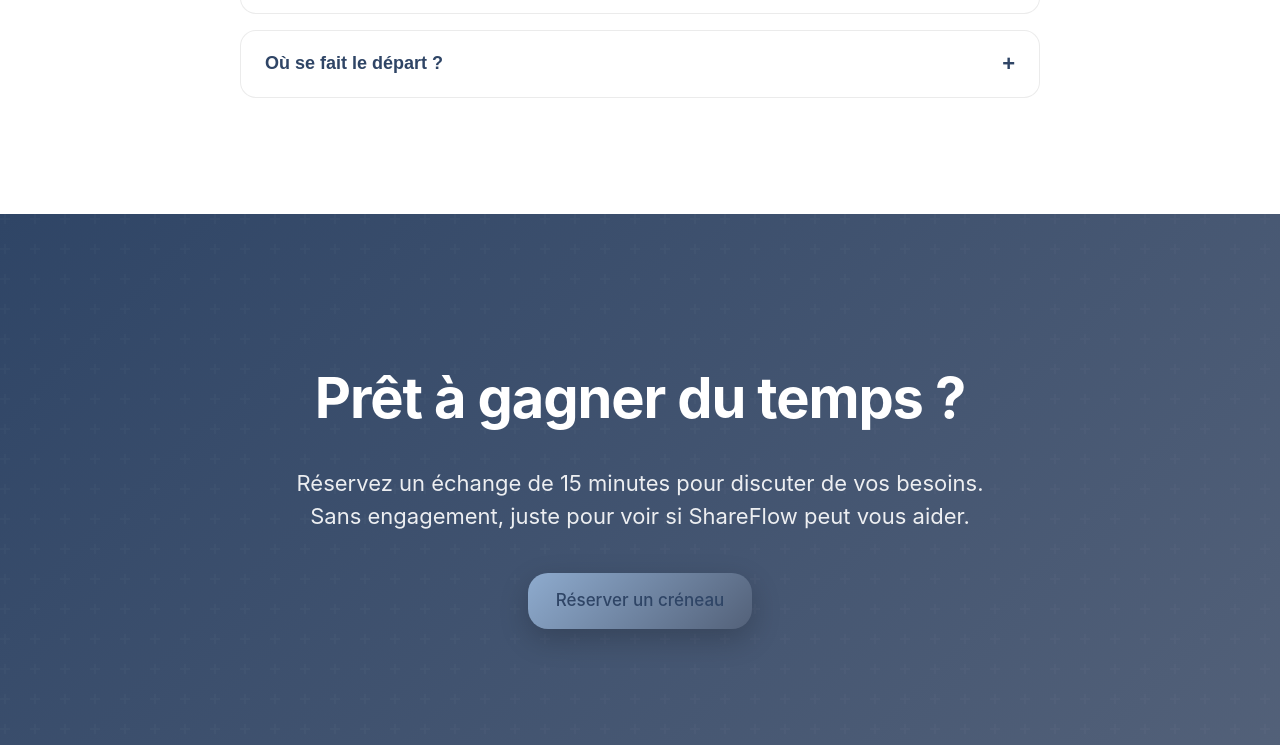
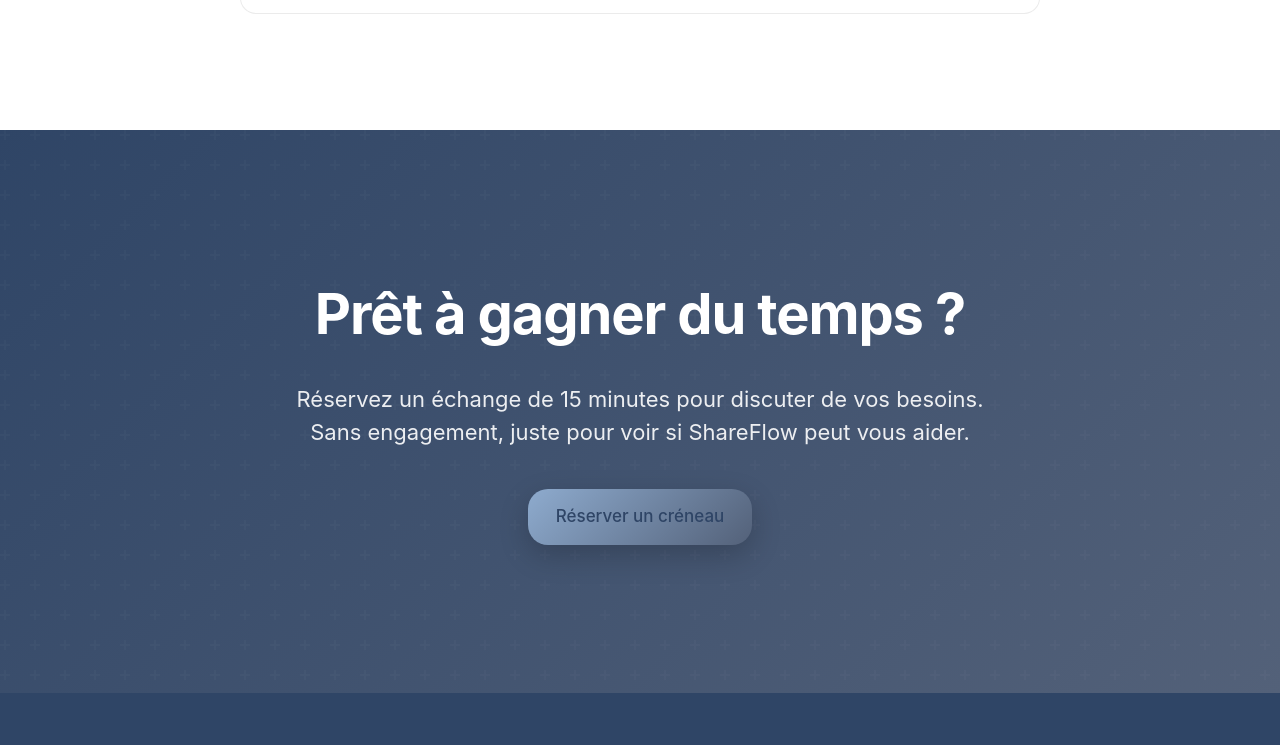
Before and after one commit to ShareFlowAgency/shareflow, a plain HTML site: page index.html in a window 1280 px wide. Shown: the part 4693-5438 px from the top of the page. Drawn offline with Linux system fonts and the light colour scheme.

Commit message:
Update suppr faq en trop sur index.html

```diff
--- a/index.html
+++ b/index.html
@@ -316,16 +316,6 @@
             </div>
         </div>
 
-        <div class="faq-item">
-            <button class="faq-question">
-                <span>Où se fait le départ ?</span>
-                <span class="faq-icon">+</span>
-            </button>
-            <div class="faq-answer">
-                <p>Le départ se fait depuis le port indiqué lors de la réservation.</p>
-            </div>
-        </div>
-
     </div>
 </section>
 
```
